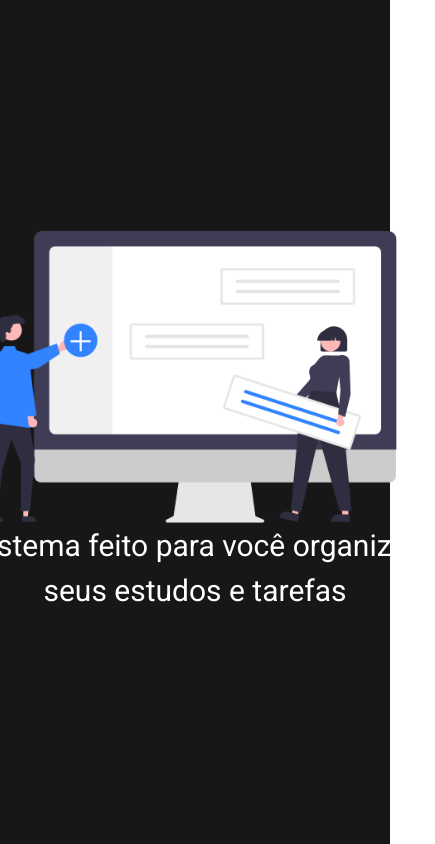
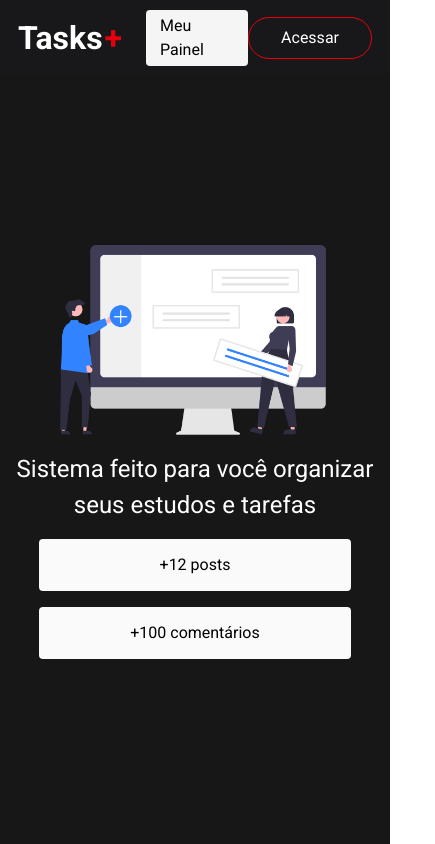
Before and after one commit to christopher-salomao/tarefas-plus, a Next.js app: page / in a window 390 px wide. Shown: the whole page, 435 px wide, since content can reach past the window. Built offline with nearby package versions, Linux system fonts and the light colour scheme.

Commit message:
feat: layout do cabecalho finalizado

```diff
--- /dev/null
+++ b/src/components/header.tsx
@@ -0,0 +1,22 @@
+import Link from "next/link";
+
+export function Header() {
+  return (
+    <header className="w-full h-19 bg-zinc-900 flex justify-center items-center">
+      <section className="px-[18px] w-full max-w-5xl flex justify-between items-center">
+        <nav className="flex items-center gap-6">
+          <Link href="/" className="text-[32px] font-bold ">
+            <h1>
+              Tasks<span className="text-red-600 pl-0.5">+</span>
+            </h1>
+          </Link>
+          <Link href="/painel" className="bg-neutral-100 text-black py-1 px-3.5 rounded">Meu Painel</Link>
+        </nav>
+
+        <button className="py-2 px-8 rounded-full border-[1.5px] border-red-600 cursor-pointer transition-all duration-400 hover:scale-108 hover:bg-red-600 hover:font-bold">
+          Acessar
+        </button>
+      </section>
+    </header>
+  );
+}
--- a/src/pages/_document.tsx
+++ b/src/pages/_document.tsx
@@ -1,8 +1,9 @@
+import { Header } from "@/components/header";
 import { Html, Head, Main, NextScript } from "next/document";
 
 export default function Document() {
   return (
-    <Html lang="pt-BR" >
+    <Html lang="pt-BR" className="text-white">
       <Head>
         <link rel="preconnect" href="https://fonts.googleapis.com" />
         <link rel="preconnect" href="https://fonts.gstatic.com" />
@@ -12,6 +13,7 @@ export default function Document() {
         />
         <title>Tasks+ | Organize suas tarefas de forma fácil</title>
       </Head>
+      <Header />
       <body className="antialiased">
         <Main />
         <NextScript />
--- a/src/pages/index.tsx
+++ b/src/pages/index.tsx
@@ -1,21 +1,29 @@
 import Image from "next/image";
 import heroImage from "../../public/assets/hero.png";
+import styles from "../styles/Home.module.css"
 
 export default function Home() {
   return (
-    <div className="bg-neutral-900 w-full h-screen flex flex-col justify-center items-center">
+    <div className="contentor w-full flex flex-col justify-center items-center">
       <main>
         <div className="flex flex-col justify-center items-center">
           <Image
             src={heroImage}
             alt="Hero Tasks+"
             priority
-            className="max-w-[480px] w-auto h-auto object-contain"
+            className="max-w-8/10 sm:max-w-[480px] w-auto h-auto object-contain"
           />
         </div>
-        <h1 className="text-white text-center text-3xl/[150%]">
+        <h1 className="text-center text-2xl/[150%] sm:text-3xl/[150%] my-4">
           Sistema feito para você organizar <br /> seus estudos e tarefas
         </h1>
+
+        <div>
+          <section className="flex sm:flex-row flex-col justify-around items-center">
+            <span className={styles.box}>+12 posts</span>
+            <span className={styles.box}>+100 comentários</span>
+          </section>
+        </div>
       </main>
     </div>
   );
--- /dev/null
+++ b/src/pages/painel.tsx
@@ -0,0 +1,9 @@
+function Painel() {
+  return (
+    <div className="contentor">
+      <h1>Dashboard</h1>
+    </div>
+  );
+}
+
+export default Painel;
--- /dev/null
+++ b/src/styles/Home.module.css
@@ -0,0 +1,19 @@
+.box {
+  color: #000000;
+  background-color: #fafafa;
+  padding: 14px 44px;
+  border-radius: 4px;
+  transition: transform 0.4s;
+}
+
+.box:hover {
+  transform: scale(1.08);
+}
+
+@media screen and (max-width: 640px) {
+  .box {
+    width: 80%;
+    margin-bottom: 16px;
+    text-align: center;
+  }
+}
--- a/src/styles/globals.css
+++ b/src/styles/globals.css
@@ -1,5 +1,4 @@
 @import "tailwindcss";
-
 * {
   font-family: "Roboto", sans-serif !important;
 }
@@ -9,3 +8,8 @@ body {
   width: 100%;
   height: 100%;
 }
+
+.contentor {
+  background-color: #171717;
+  height: calc(100vh - 76px);
+}
```
